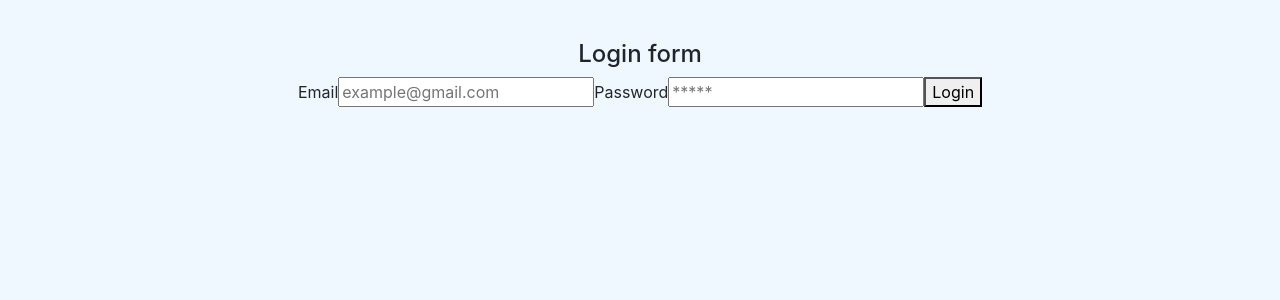
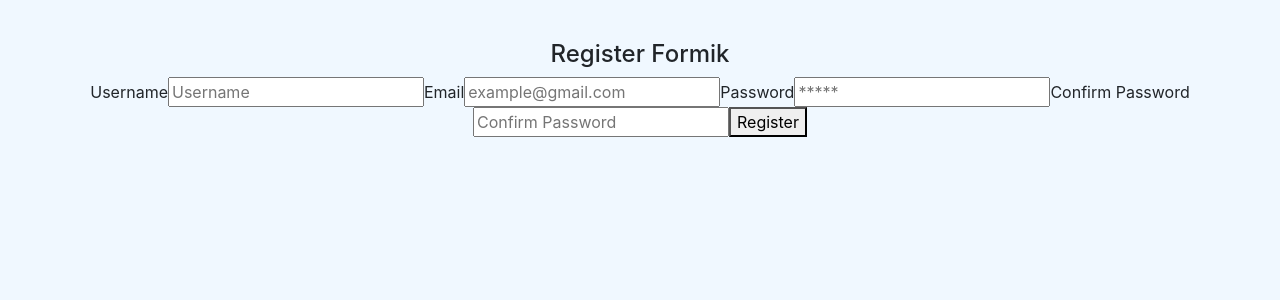
Before and after one commit to darwin-quinones/openbootcamp-curso-react, a React (Create React App) app: page / in a window 1280 px wide. Shown: the top 300 px of the page. Built offline with nearby package versions, Linux system fonts and the light colour scheme.

Commit message:
Se crea el formulario de registro con validaciones

```diff
--- a/src/App.js
+++ b/src/App.js
@@ -19,6 +19,7 @@
 import CuandradoComponent from './components/pure/cuandradoComponent';
 import LoginFormik from './components/pure/forms/loginFormik.jsx';
 import LoginShortFormik from './components/pure/forms/loginShortFormik.jsx';
+import RegisterFormik from './components/pure/forms/registerFormik.jsx';
 
 function App() {
   return (
@@ -76,7 +77,8 @@
 
         {/* Ejemplos de eso de formoik */}
         {/* <LoginFormik></LoginFormik> */}
-        <LoginShortFormik></LoginShortFormik>
+        {/* <LoginShortFormik></LoginShortFormik> */}
+        <RegisterFormik></RegisterFormik>
 
         {/* COMPONENTE DE LISTADO DE TRAREAS PROYECTO FINAL */}
         {/* <TaskListComponent></TaskListComponent>  */}
--- /dev/null
+++ b/src/components/pure/forms/registerFormik.jsx
@@ -0,0 +1,130 @@
+import React from 'react';
+import {Formik, Form, Field, ErrorMessage} from 'formik'
+import * as Yup from 'yup';
+
+// Models
+import { User } from '../../../models/user.class.js';
+import { ROLES } from '../../../models/roles.enum.js';
+
+const RegisterFormik = () => {
+
+    let user = new User();
+
+    const initialValues = {
+        username : '',
+        email : '',
+        password : '',
+        confirm : '', // to confirm password
+        role : ROLES.USER
+    }
+
+    // object user to validate
+    const registerSchema = Yup.object().shape(
+        {
+            username: Yup.string()
+                .min(6, 'Username too short')
+                .max(12, 'Username too long')
+                .required('Username is required'),
+            email: Yup.string()
+                .email('Invalid email format')
+                .required('Email is required'),
+            role: Yup.string()
+                .oneOf([ROLES.USER, ROLES.ADMIN], 'You must select a Role: User/Admin')
+                .required('Role is required'),
+            password: Yup.string()
+                .min(8, 'Password too short')
+                .required('Password is required'),
+            confirm: Yup.string()
+                    .oneOf([Yup.ref("password")], '¡Passwords must match!')
+                    .required('You must confirm the password')
+        }
+    )
+
+
+    const submit = (values) =>{
+        alert('Register user')
+    }
+
+    return (
+        <div>
+            <h4>Register Formik</h4>
+            <Formik
+            initialValues={ initialValues }
+             // *** Yup validation Schema
+             validationSchema = {registerSchema}
+            // *** When click this function is executed
+            onSubmit={async (values) => {
+                await new Promise((r) => setTimeout(r, 1000));
+                alert(JSON.stringify(values, null, 2));
+            }}
+            >
+                {/* We obtains props from formik */}
+                {   ({
+                        values,
+                        touched,
+                        errors,
+                        isSubmitting,
+                        handleChange,
+                        handleBlur
+                    }) =>(
+                        <Form>
+                            <label htmlFor="firstName">Username</label>
+                            <Field id="username" type="text" name="username" placeholder="Username" />
+                            {/* Username errors */}
+                            {
+                                /* If exists error and also inpud is touched return message */
+                                errors.username && touched.username &&
+                                (
+                                    <ErrorMessage name="username" component='div'/>
+                                )
+                            }
+
+                            <label htmlFor="firstName">Email</label>
+                            <Field id="email" type="email" name="email" placeholder="example@gmail.com" />
+                            {/* Email errors */}
+                            {
+                                /* If exists error and also inpud is touched return message */
+                                errors.email && touched.email &&
+                                (
+                                    <ErrorMessage name="email" component='div'/>
+                                )
+                            }
+
+                            {/* <label htmlFor="firstName">Email</label>
+                            <Field id="email" type="email" name="email" placeholder="example@gmail.com" /> */}
+
+                            <label htmlFor="email">Password</label>
+                            <Field id="password" name="password" placeholder="*****" type="password" />
+                             {/* password errors */}
+                             {
+                                /* If exists error and also inpud is touched return message */
+                                errors.password && touched.password &&
+                                (
+                                    <ErrorMessage name="password" component='div'/>
+                                )
+                            }
+
+                            <label htmlFor="email">Confirm Password</label>
+                            <Field id="confirm" name="confirm" placeholder="Confirm Password" type="password" />
+                             {/* confirm password errors */}
+                             {
+                                /* If exists error and also inpud is touched return message */
+                                errors.confirm && touched.confirm &&
+                                (
+                                    <ErrorMessage name="confirm" component='div'/>
+                                )
+                            }
+                            <button type="submit">Register</button>
+                            {isSubmitting ? (<p>Sending your credetials....</p>): null}
+                        </Form>
+                    )
+                }
+
+
+            </Formik>
+
+        </div>
+    );
+}
+
+export default RegisterFormik;
--- /dev/null
+++ b/src/models/roles.enum.js
@@ -0,0 +1,5 @@
+export const ROLES = {
+    USER : 'user',
+    ADMIN : 'admin',
+    BLOCKING : 'blocking',
+}
--- /dev/null
+++ b/src/models/user.class.js
@@ -0,0 +1,16 @@
+import {ROLES} from './roles.enum.js'
+
+export class User {
+    username = ''
+    email = ''
+    password = ''
+    role = ROLES.USER
+
+    // CONSTRUCTOR
+    constructor(username, email, password, role){
+        this.username = username
+        this.email = email
+        this.password = password
+        this.role = role
+    }
+}
```
